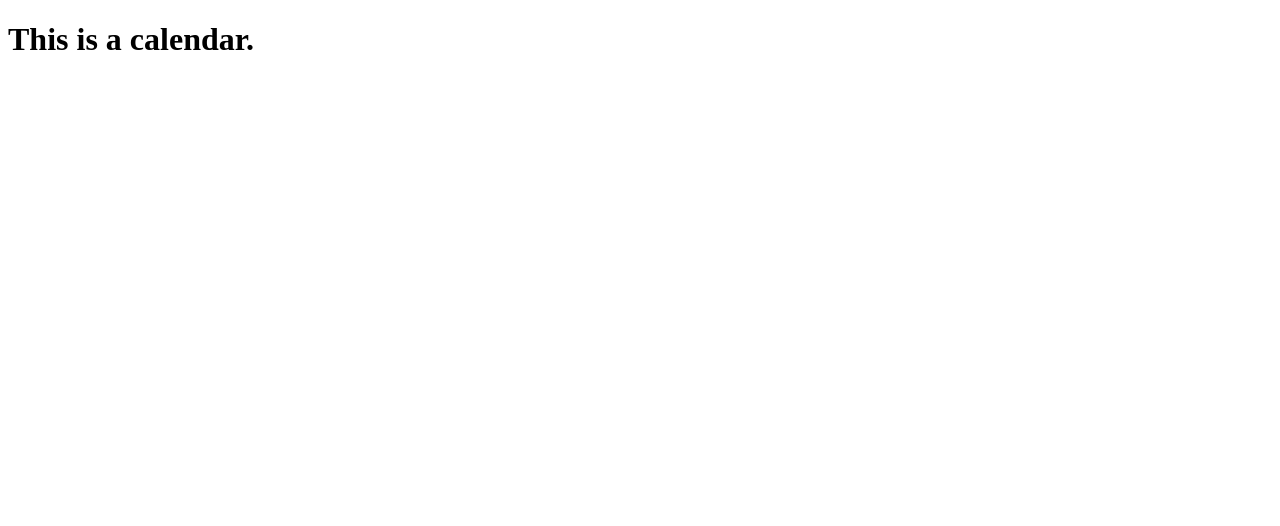
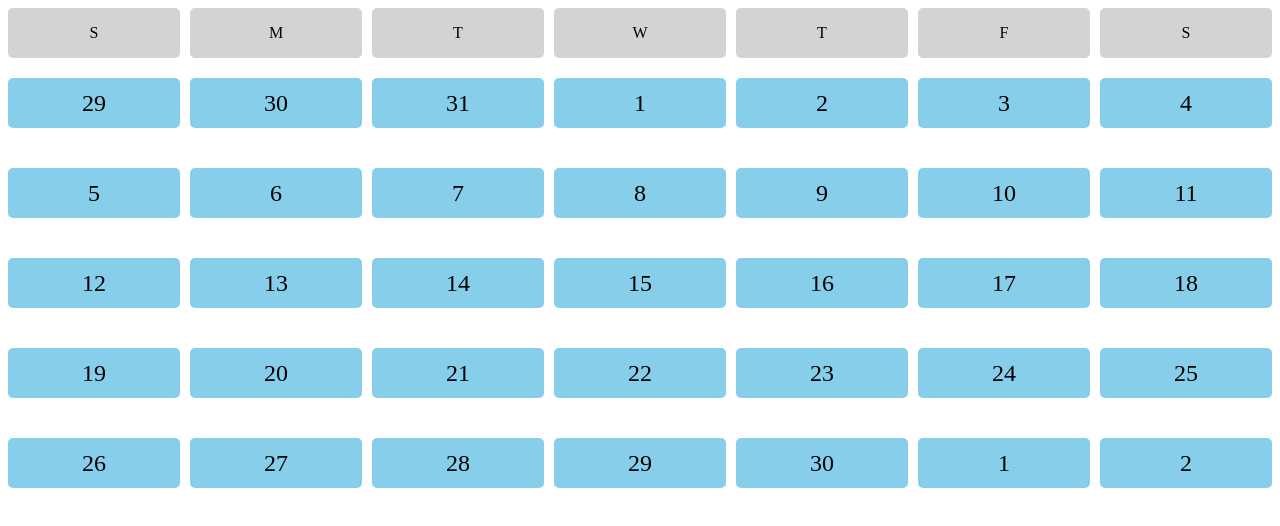
Before and after one commit to dev-alif/calendar, a plain HTML site: page index.html in a window 1280 px wide. Drawn offline with Linux system fonts and the light colour scheme.

Commit message:
last commit

```diff
--- a/index.html
+++ b/index.html
@@ -4,8 +4,73 @@
     <meta charset="UTF-8">
     <meta name="viewport" content="width=device-width, initial-scale=1.0">
     <title>Calendar</title>
+    <style>
+        .calendar{
+            display: grid;
+            grid-template-columns: repeat(7, 1fr);
+            grid-template-rows: 30px repeat(5, 50px);
+            row-gap: 40px;
+            column-gap: 10px;
+        }
+        .date, .day{
+            background-color: skyblue;
+            border-radius: 5px;
+            height: 50px;
+            display: flex;
+            justify-content: center;
+            align-items: center;
+            font-size: 1.5em;
+        }
+        .day{
+            background-color: lightgrey;
+            font-size: 1em;
+        }
+    </style>
 </head>
 <body>
-    <h1>This is a calendar.</h1>
+    <div class="calendar">
+        <div class="day">S</div>
+        <div class="day">M</div>
+        <div class="day">T</div>
+        <div class="day">W</div>
+        <div class="day">T</div>
+        <div class="day">F</div>
+        <div class="day">S</div>
+        <div class="date">29</div>
+        <div class="date">30</div>
+        <div class="date">31</div>
+        <div class="date">1</div>
+        <div class="date">2</div>
+        <div class="date">3</div>
+        <div class="date">4</div>
+        <div class="date">5</div>
+        <div class="date">6</div>
+        <div class="date">7</div>
+        <div class="date">8</div>
+        <div class="date">9</div>
+        <div class="date">10</div>
+        <div class="date">11</div>
+        <div class="date">12</div>
+        <div class="date">13</div>
+        <div class="date">14</div>
+        <div class="date">15</div>
+        <div class="date">16</div>
+        <div class="date">17</div>
+        <div class="date">18</div>
+        <div class="date">19</div>
+        <div class="date">20</div>
+        <div class="date">21</div>
+        <div class="date">22</div>
+        <div class="date">23</div>
+        <div class="date">24</div>
+        <div class="date">25</div>
+        <div class="date">26</div>
+        <div class="date">27</div>
+        <div class="date">28</div>
+        <div class="date">29</div>
+        <div class="date">30</div>
+        <div class="date">1</div>
+        <div class="date">2</div>
+    </div>
 </body>
 </html>
```
